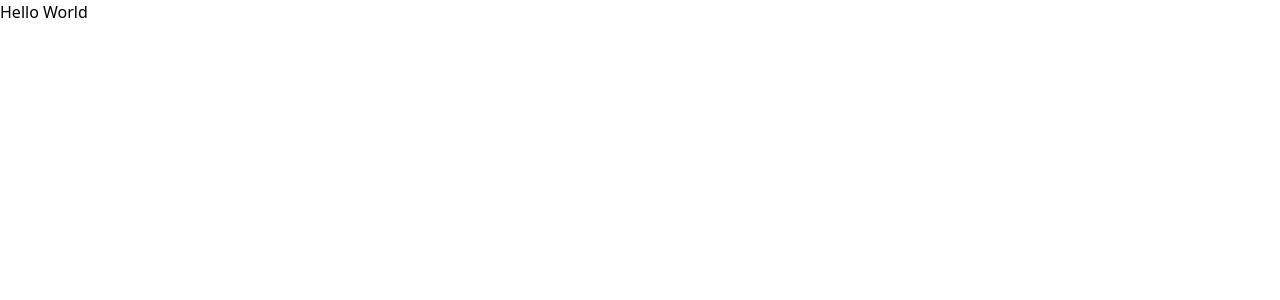
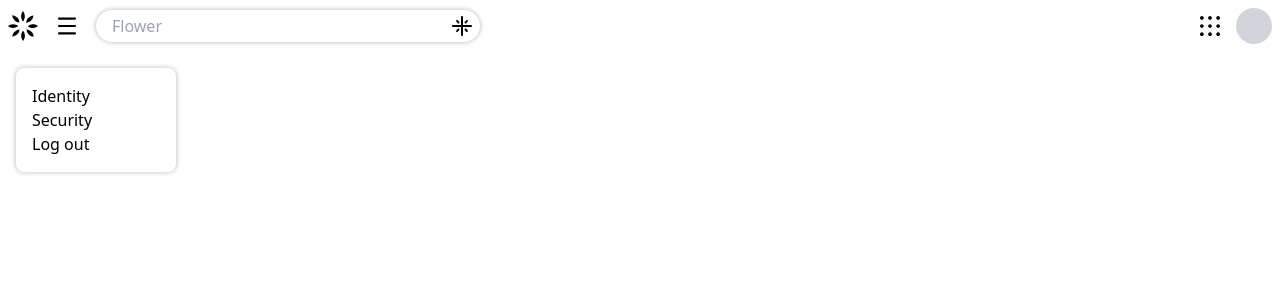
Before and after one commit to abdallahmoubarak/Nexus-profile, a Next.js app in the folder app/: page / in a window 1280 px wide. Shown: the top 300 px of the page. Built offline with nearby package versions, Linux system fonts and the light colour scheme.

Commit message:
creating side menu

```diff
--- /dev/null
+++ b/app/components/ShadowBox.tsx
@@ -0,0 +1,7 @@
+export default function ShadowBox({ children }: { children: React.ReactNode }) {
+  return (
+    <div className="rounded-lg shadow-[0_0px_5px_0px_rgba(0,0,0,0.3)] w-40 outline-none p-4">
+      {children}
+    </div>
+  );
+}
--- a/app/pages/index.tsx
+++ b/app/pages/index.tsx
@@ -2,8 +2,8 @@ import Head from "next/head";
 import Image from "next/image";
 import { Inter } from "@next/font/google";
 import styles from "../styles/Home.module.css";
-
-const inter = Inter({ subsets: ["latin"] });
+import TopBar from "../components/TopBar";
+import ShadowBox from "../components/ShadowBox";
 
 export default function Home() {
   return (
@@ -14,7 +14,14 @@ export default function Home() {
         <meta name="viewport" content="width=device-width, initial-scale=1" />
         <link rel="icon" href="/favicon.ico" />
       </Head>
-      <div>Hello World</div>
+      <TopBar />
+      <div className="p-4">
+        <ShadowBox>
+          <div>Identity</div>
+          <div>Security</div>
+          <div>Log out</div>
+        </ShadowBox>
+      </div>
     </>
   );
 }
```
